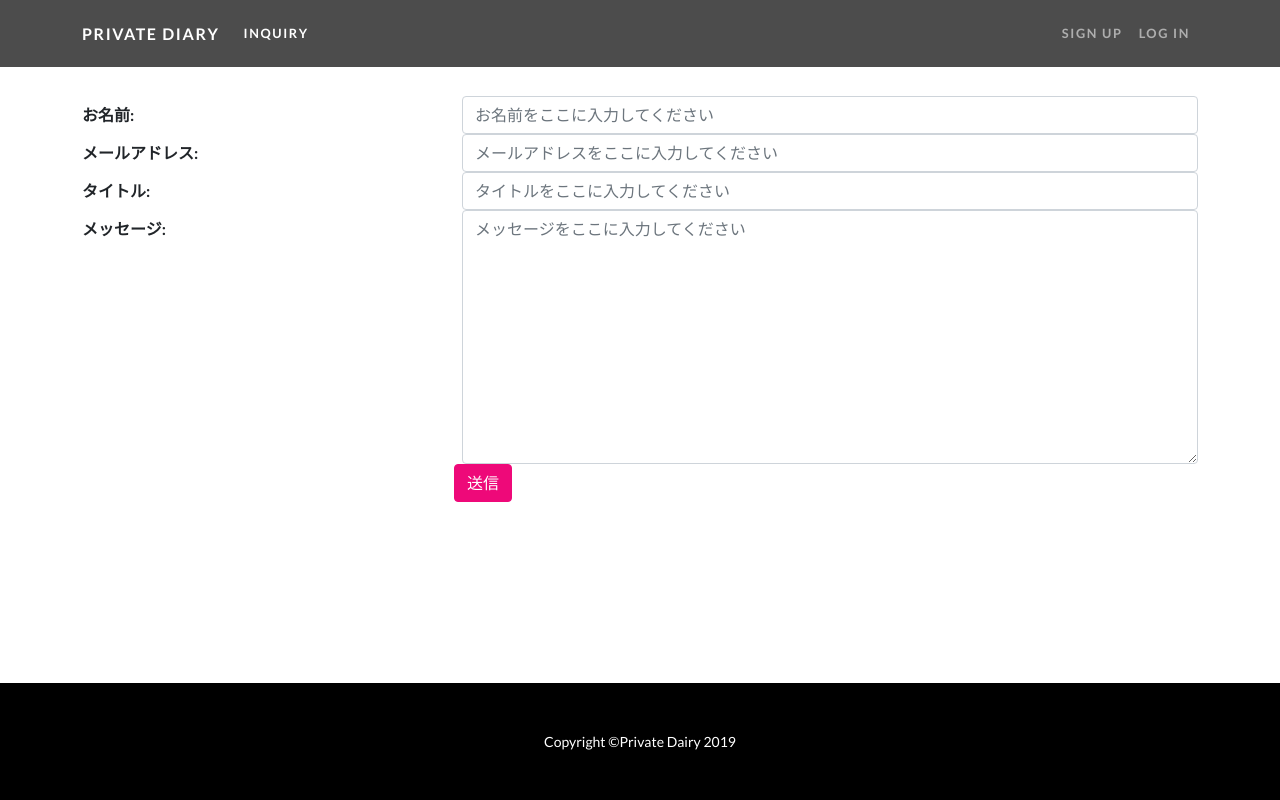
After one commit to tamaki1121/private_diary, a Django app: page /inquiry/ in a window 1280 px wide. The commit adds this page. Run offline with Django 3.2, Linux system fonts and the light colour scheme; some libraries are stand-ins or nearby versions.

Commit message:
add form機能

```diff
--- a/diary/forms.py
+++ b/diary/forms.py
@@ -1,4 +1,22 @@
 from django import forms
 
 class InquiryForm(forms.Form):
-    pass
+    name = forms.CharField(label='お名前', max_length=30)
+    email = forms.EmailField(label='メールアドレス')
+    title = forms.CharField(label='タイトル', max_length=30)
+    message = forms.CharField(label='メッセージ', widget=forms.Textarea)
+
+    def __init__(self, *args, **kwargs):
+        super().__init__(*args, **kwargs)
+
+        self.fields['name'].widget.attrs['class'] = 'form-control col-9'
+        self.fields['name'].widget.attrs['placeholder'] = 'お名前をここに入力してください'
+
+        self.fields['email'].widget.attrs['class'] = 'form-control col-11'
+        self.fields['email'].widget.attrs['placeholder'] = 'メールアドレスをここに入力してください'
+
+        self.fields['title'].widget.attrs['class'] = 'form-control col-11'
+        self.fields['title'].widget.attrs['placeholder'] = 'タイトルをここに入力してください'
+
+        self.fields['message'].widget.attrs['class'] = 'form-control col-12'
+        self.fields['message'].widget.attrs['placeholder'] = 'メッセージをここに入力してください'
--- a/diary/templates/diary/base.html
+++ b/diary/templates/diary/base.html
@@ -40,11 +40,12 @@
                 </button>
                 <div class="collapse navbar-collapse" id="navbarResponsive">
                     <ul class="navbar-nav mr-auto">
-                        <li class="nav-item {% block active_inquiry %}{% endblock %}">
-                            <a class="nav-link" href="">INQUIRY</a>
+                        <li class="nav-item">
+                            <a class="nav-link  {% block active_inquiry %}{% endblock %}"
+                                href="{% url 'diary:inquiry' %}">INQUIRY</a>
                         </li>
                     </ul>
-                    <ul class="navbar-nav ml-auto">
+                    <ul class="navbar-nav ms-auto">
                         <li class="nav-item">
                             <a class="nav-link" href="#">Sign Up</a>
                         </li>
@@ -61,7 +62,7 @@
         {% block contents %}{% endblock %}
 
         <!-- footer -->
-        <footer class="">
+        <footer class="py-5 bg-black">
             <div class="container">
                 <p class="m-0 text-center text-white small">Copyright &copy;Private Dairy 2019</p>
             </div>
--- /dev/null
+++ b/diary/templates/diary/inquiry.html
@@ -0,0 +1,32 @@
+{% extends 'diary/base.html' %}
+
+{% block title %}お問い合わせ | Private Diary{% endblock %}
+
+{% block active_inquiry %}active{% endblock %}
+
+{% block contents %}
+<div class="container">
+    <div class="row">
+        <div class="my-div-style">
+            <form method="post">
+                {% csrf_token %}
+                {{ form.non_field_errors }}
+                {% for field in form %}
+                <div class="form-group row">
+                    <label for="{{ field.id_for_label }}" class="col-sm-4 col-form-label">
+                        <strong>{{ field.label_tag }}</strong>
+                    </label>
+                    <div class="col-sm-8">
+                        {{ field }}
+                        {{ field.errors }}
+                    </div>
+                </div>
+                {% endfor %}
+                <div class="offset-sm-4 col-sm-8">
+                    <button class="btn btn-primary" type="submit">送信</button>
+                </div>
+            </form>
+        </div>
+    </div>
+</div>
+{% endblock %}
--- a/diary/urls.py
+++ b/diary/urls.py
@@ -4,7 +4,7 @@ from . import views
 app_name = 'diary'
 urlpatterns = [
     path('', views.IndexView.as_view(), name="index"),
-    path('base', views.BaseView.as_view(), name="base"),
+    # path('base', views.BaseView.as_view(), name="base"),
     path('inquiry/', views.InquiryView.as_view(), name="inquiry")
     # path('', views.index , name="index"),
 ]
--- a/diary/views.py
+++ b/diary/views.py
@@ -9,8 +9,8 @@ from .forms import InquiryForm
 class IndexView(generic.TemplateView):
     template_name = "diary/index.html"
 
-class BaseView(generic.TemplateView):
-    template_name = "diary/base.html"
+# class BaseView(generic.TemplateView):
+#     template_name = "diary/base.html"
 
 class InquiryView(generic.FormView):
     template_name = "diary/inquiry.html"
--- a/requirements.txt
+++ b/requirements.txt
@@ -1 +1,2 @@
 django==2.2.2
+pylint_django
--- a/static/css/mystyle.css
+++ b/static/css/mystyle.css
@@ -6,3 +6,6 @@ body, #wrapper{
 footer{
     margin-top: auto;
 }
+.my-div-style{
+    margin-top: 6rem;
+}
```
